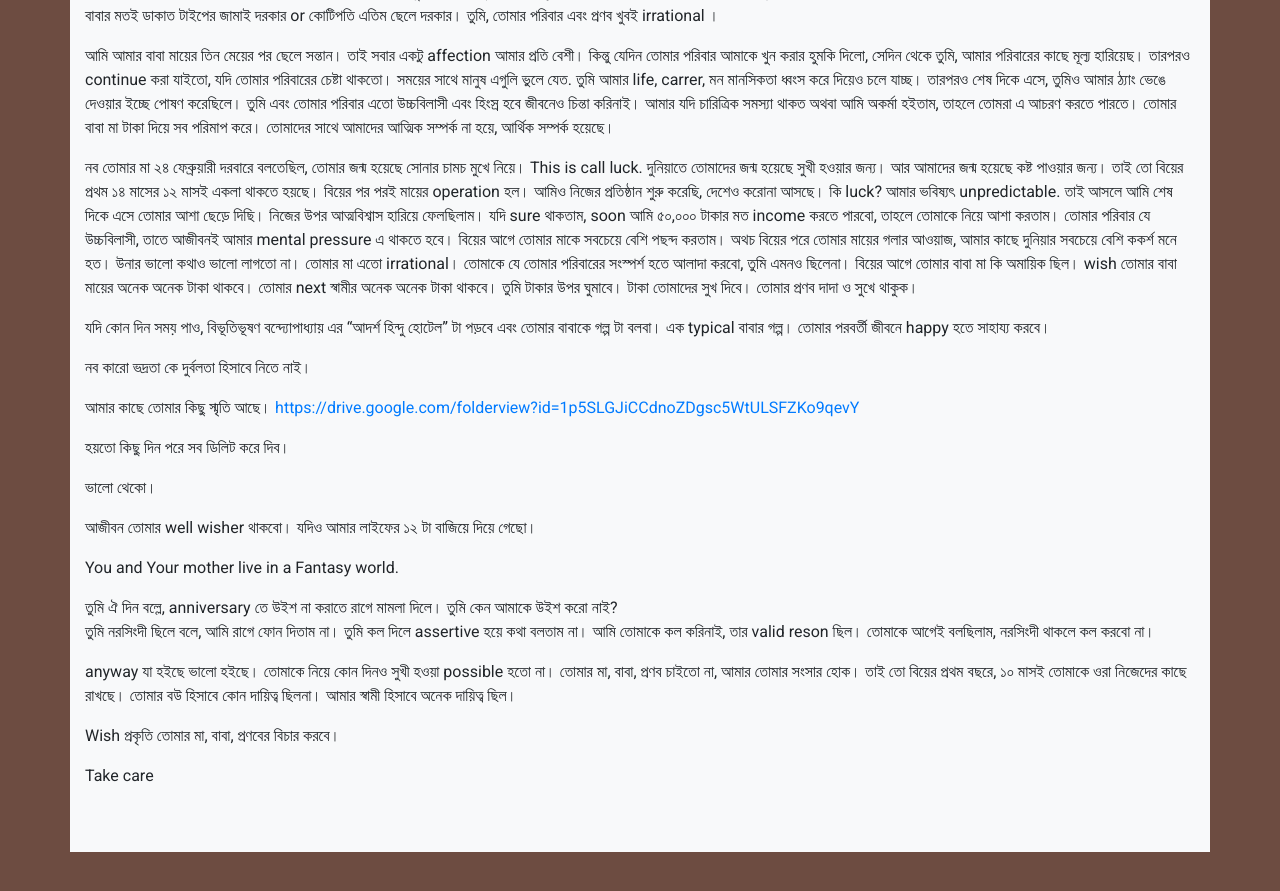
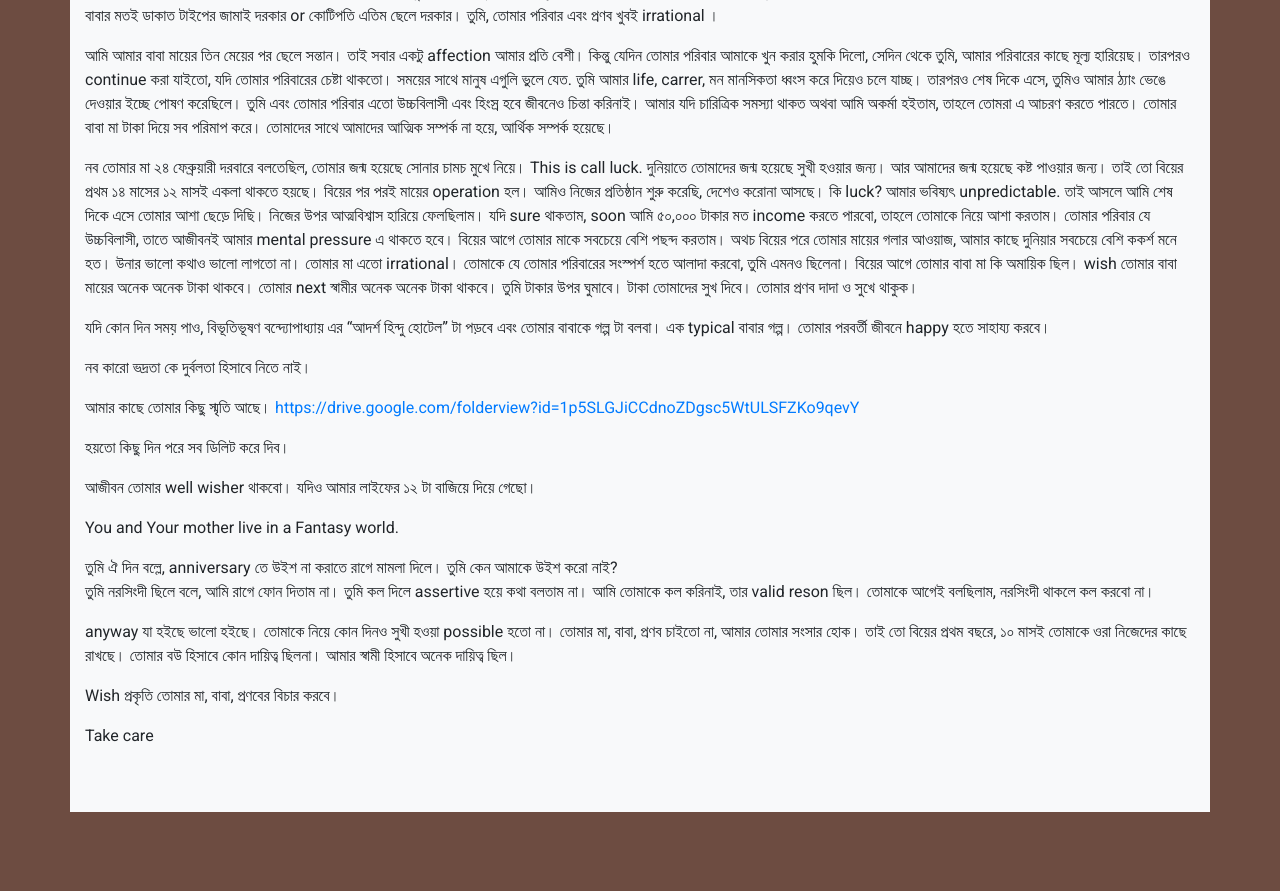
Before and after one commit to polodev/nobo, a Jekyll site: the page built from index2.md, in a window 1280 px wide and 900 px high, scrolled down 4661 px. Shown: the top 891 px of the window. Built offline with Jekyll 4.4.1, drawn with Linux system fonts in a browser that asks for light colours; nearby versions of some CDN libraries; after the commit the page ends 5521 px from its top, so only the background shows below that.

Commit message:
--updated--

```diff
--- a/index2.md
+++ b/index2.md
@@ -152,8 +152,6 @@ active: last-message
 
 হয়তো কিছু দিন পরে সব ডিলিট করে দিব।
 
-ভালো থেকো।
-
 আজীবন তোমার well wisher থাকবো। যদিও আমার লাইফের ১২ টা বাজিয়ে দিয়ে গেছো।
 
 You and Your mother live in a Fantasy world.
```
